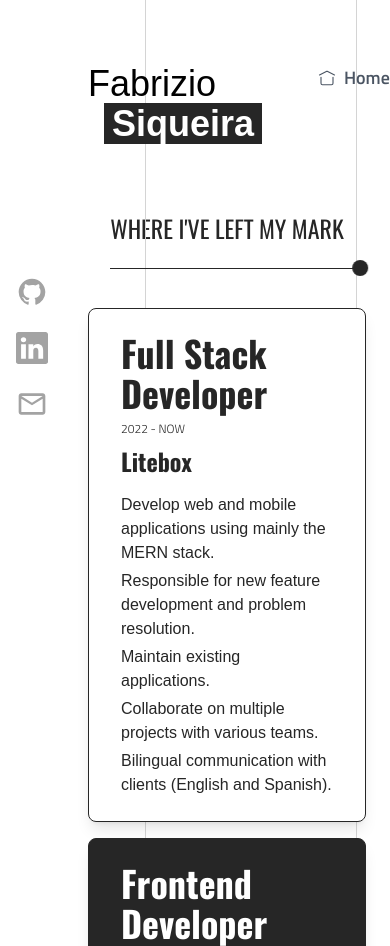
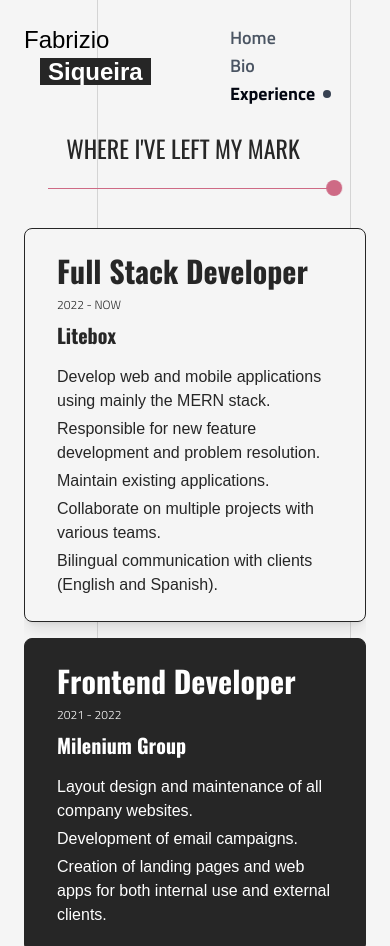
Before and after one commit to fsiqueirag/portfolio, an Astro site: page /experience in a window 390 px wide. Shown: the top 946 px of the page. Built offline with nearby package versions, Linux system fonts and the light colour scheme; Astro itself is replaced by a stand-in of ours.

Commit message:
Add responsiveness

```diff
--- a/src/components/Card.astro
+++ b/src/components/Card.astro
@@ -15,16 +15,16 @@ const { variant, title, date, subtitle, index, class: className } = Astro.props;
   class:list={[
     "border border-neutral-800 rounded-lg shadow-lg py-6 px-8 md:hover:-translate-y-2 ease-in-out duration-500 transition-transform",
     {
-      "md:bg-white md:text-neutral-800": variant === "outlined",
+      "md:bg-neutral-100 md:text-neutral-800": variant === "outlined",
       "md:bg-neutral-800 md:text-white": variant === "filled",
       "bg-neutral-800 text-white": index % 2 === 0,
-      "bg-white text-neutral-800": index % 2 !== 0,
+      "bg-neutral-100 text-neutral-800": index % 2 !== 0,
     },
     className,
   ]}
 >
-  <h2 class="text-4xl font-bold font-oswald">{title}</h2>
+  <h2 class="text-3xl font-bold font-oswald">{title}</h2>
   <span class="text-xs font-light uppercase my-2 block">{date}</span>
-  <h3 class="text-2xl font-bold font-oswald mb-4">{subtitle}</h3>
+  <h3 class="text-xl font-bold font-oswald mb-4">{subtitle}</h3>
   <slot />
 </div>
--- a/src/components/Header.astro
+++ b/src/components/Header.astro
@@ -1,19 +1,25 @@
 ---
-import { Home } from "../assets";
 import Listitem from "./Listitem.astro";
 ---
 
-<header class="py-16 flex gap-12 2xl:max-w-screen-lg 2xl:mx-auto w-full z-10">
-  <h1 class="text-bold text-4xl max-w-[150px] mr-8 font-titillium font-light">
+<header
+  class="py-6 md:py-16 overflow-hidden md:overflow-auto flex gap-6 md:gap-12
+  2xl:max-w-screen-lg 2xl:mx-auto w-full z-10"
+>
+  <h1
+    class="text-bold text-2xl md:text-4xl max-w-[150px] mr-8 font-titillium font-light"
+  >
     Fabrizio
     <span class="font-bold bg-neutral-800 text-white px-2 ml-4">Siqueira</span>
   </h1>
+
+  <div>
     <ul>
-    <Listitem href="/" class="min-w-[90px]"><Home /> Home</Listitem>
+      <Listitem href="/">Home</Listitem>
     </ul>
     <ul>
       <Listitem href="/bio">Bio</Listitem>
       <Listitem href="/experience">Experience</Listitem>
-    <Listitem href="/contact">Contact</Listitem>
     </ul>
+  </div>
 </header>
--- a/src/components/Line.astro
+++ b/src/components/Line.astro
@@ -4,7 +4,6 @@ interface Props {
   class?: string;
 }
 const { direction, class: className } = Astro.props;
-console.log("direction", direction);
 ---
 
 <div
--- a/src/components/Sidebar.astro
+++ b/src/components/Sidebar.astro
@@ -16,7 +16,7 @@ const CONTACTS = [
 ---
 
 <aside
-  class="flex flex-col px-4 lg:px-8 gap-6 pt-[276px] sticky top-0 h-[100vh]"
+  class="flex flex-row md:flex-col justify-center md:justify-start px-4 lg:px-8 gap-6 py-10 md:pb-0 md:pt-[276px] sticky top-0 w-full md:w-auto h-auto md:h-[100vh]"
 >
   {
     CONTACTS.map(({ url, Icon, ariaLabel }) => (
@@ -25,6 +25,7 @@ const CONTACTS = [
         target="_blank"
         rel="noopener noreferrer"
         aria-label={ariaLabel}
+        class="z-10"
       >
         <Icon class="text-neutral-400 hover:text-neutral-800 transition-colors duration-200" />
       </a>
--- a/src/components/index.ts
+++ b/src/components/index.ts
@@ -6,3 +6,4 @@ export { default as Line } from "./Line.astro";
 export { default as Sidebar } from "./Sidebar.astro";
 export { default as Cube } from "./Cube.astro";
 export { default as Card } from "./Card.astro";
+export { default as Typewriter } from "./Typewriter";
--- a/src/layouts/Layout.astro
+++ b/src/layouts/Layout.astro
@@ -70,7 +70,9 @@ const { title, class: className } = Astro.props;
     <title>{title}</title>
     <ViewTransitions />
   </head>
-  <body class="bg-white min-h-lvh flex 100vh w-full">
+  <body
+    class="bg-neutral-100 min-h-lvh flex flex-col-reverse md:flex-row 100vh w-full"
+  >
     <Sidebar />
     <div class:list={["px-6 lg:px-16 flex flex-col 100vh flex-1", className]}>
       <Header />
@@ -97,7 +99,10 @@ const { title, class: className } = Astro.props;
       sans-serif;
     background: #ffffff;
   }
-  code {
+  body {
+    overflow-y: overlay;
+  }
+  x code {
     font-family:
       Menlo,
       Monaco,
--- a/src/pages/bio/index.astro
+++ b/src/pages/bio/index.astro
@@ -1,15 +1,19 @@
 ---
 import { Line } from "../../components";
-import { Container, Cube } from "../../components";
+import { Container, Cube, Typewriter } from "../../components";
 import Layout from "../../layouts/Layout.astro";
 ---
 
 <Layout title="Bio | Fabrizio Siqueira">
   <Container class="pb-24">
     <p
-      class="text-5xl font-oswald uppercase text-neutral-800 leading-tight mb-4"
+      class="text-5xl font-oswald uppercase text-neutral-800 leading-tight mb-4 min-h-[120px]"
     >
-      Hello! I’m Fabrizio, a software engineer from Buenos Aires, Argentina.
+      <Typewriter
+        text="Hello! I’m Fabrizio, a software engineer from Buenos Aires, Argentina."
+        delay={50}
+        client:load
+      />
     </p>
     <div class="relative">
       <Cube class="left-2 relative" />
@@ -20,7 +24,7 @@ import Layout from "../../layouts/Layout.astro";
     </div>
 
     <article
-      class="flex gap-8 mt-16 text-lg tracking-wide text-neutral-700 font-light relative"
+      class="flex flex-col md:flex-row gap-8 mt-16 text-lg tracking-wide text-neutral-700 font-light relative"
     >
       <Line
         class="animate-[heightGrow_2500ms_ease-in-out_1300ms_forwards] -top-[34px] -right-[55px] bg-neutral-800 h-[2px]"
--- a/src/pages/experience/index.astro
+++ b/src/pages/experience/index.astro
@@ -3,7 +3,7 @@ import { Container, Card, Line } from "../../components";
 import Layout from "../../layouts/Layout.astro";
 ---
 
-<Layout title="Experience | Fabrizio Siqueira" class="relative overflow-hidden">
+<Layout title="Experience | Fabrizio Siqueira" class="relative">
   <Line
     direction="vertical"
     class="top-0 right-[10%] animate-[heightGrow_3500ms_ease-out_200ms_forwards]"
@@ -12,20 +12,20 @@ import Layout from "../../layouts/Layout.astro";
     direction="vertical"
     class="top-0 right-3/4 animate-[heightGrow_5000ms_ease-out_800ms_forwards]"
   />
-  <Container class="pb-8">
-    <div class="flex flex-col md:flex-row gap-4 items-center mb-8">
+  <Container class="pb-8 overflow-hidden">
+    <div class="flex flex-col md:flex-row gap-4 items-center mb-8 pr-6">
       <h2
-        class="text-2xl max-w-3xl font-regular font-oswald uppercase text-neutral-800"
+        class="text-2xl max-w-3xl font-regular font-oswald uppercase text-neutral-800 animate-[fadeIn_500ms_ease-out_0ms_both]"
       >
         Where I've Left My Mark
       </h2>
       <div class="flex-1 relative w-[90%]">
         <Line
           direction="horizontal"
-          class="top-2 left-2 animate-[widthGrow_2000ms_ease-in-out_800ms_forwards] h-[2px] bg-neutral-800"
+          class="top-2 left-2 animate-[widthGrow_2000ms_ease-in-out_800ms_forwards] h-[2px] bg-primary"
         />
         <div class="animate-move-right">
-          <div class="rounded-full w-4 h-4 bg-neutral-800 animate-pop scale-0">
+          <div class="rounded-full w-4 h-4 bg-primary animate-pop scale-0">
           </div>
         </div>
       </div>
--- a/src/pages/index.astro
+++ b/src/pages/index.astro
@@ -1,7 +1,6 @@
 ---
 import Layout from "../layouts/Layout.astro";
-import { Container, Button, Line } from "../components";
-import Typewriter from "../components/Typewriter";
+import { Container, Button, Line, Typewriter } from "../components";
 ---
 
 <Layout title="Fabrizio Siqueira">
--- a/tailwind.config.mjs
+++ b/tailwind.config.mjs
@@ -1,10 +1,11 @@
 /** @type {import('tailwindcss').Config} */
 export default {
   content: ["./src/**/*.{astro,html,js,jsx,md,mdx,svelte,ts,tsx,vue}"],
+  darkMode: "selector",
   theme: {
     extend: {
       colors: {
-        primary: "#EC9192",
+        primary: "#CE6A85",
       },
       fontFamily: {
         oswald: ["Oswald", "sans-serif"],
```
Also changed, not shown: src/assets/Photo on 25-08-2024 at 15.56 #2.jpg (added), src/assets/Photo on 25-08-2024 at 15.56 #6.jpg (added). Lines whose indentation alone changed are shown as unchanged.
